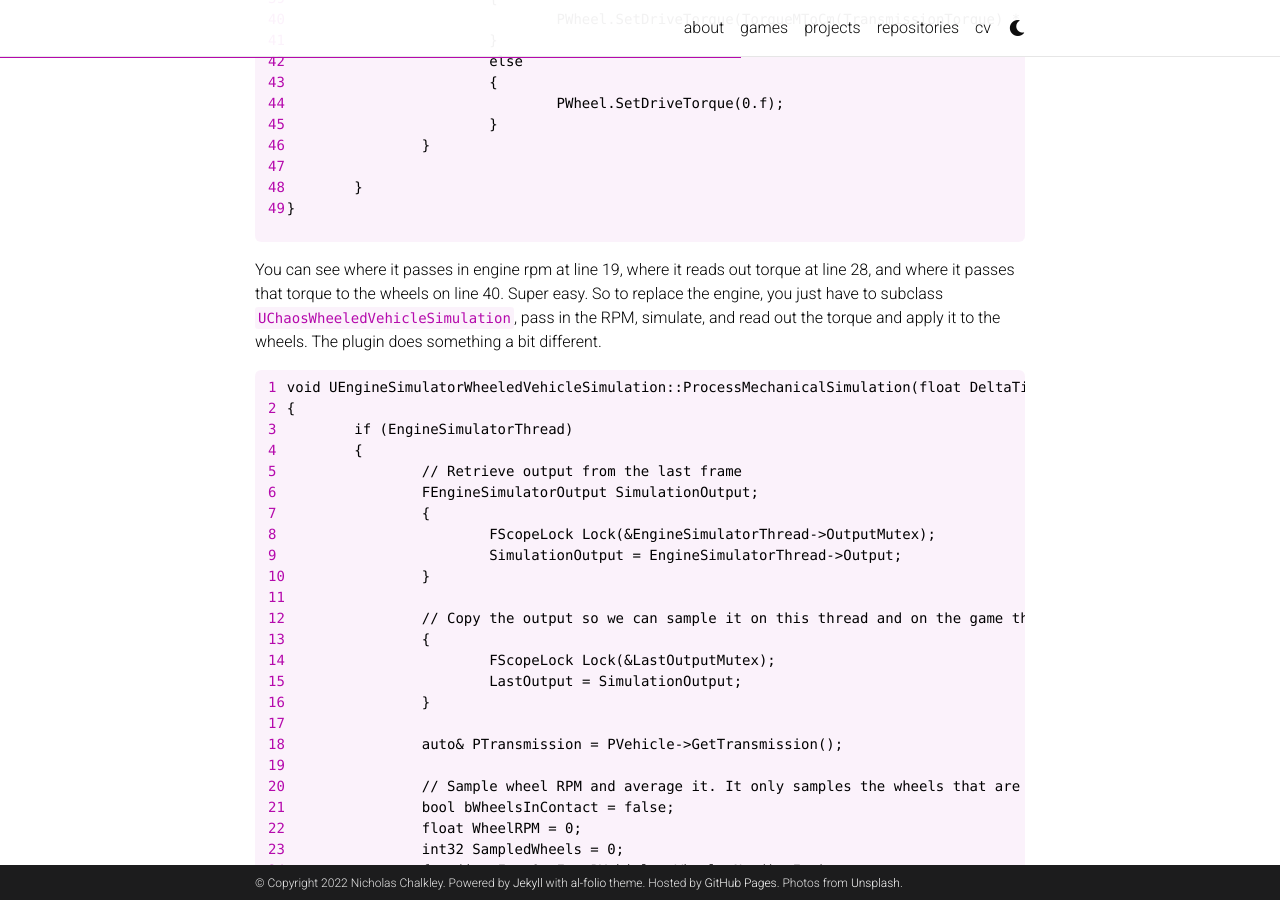
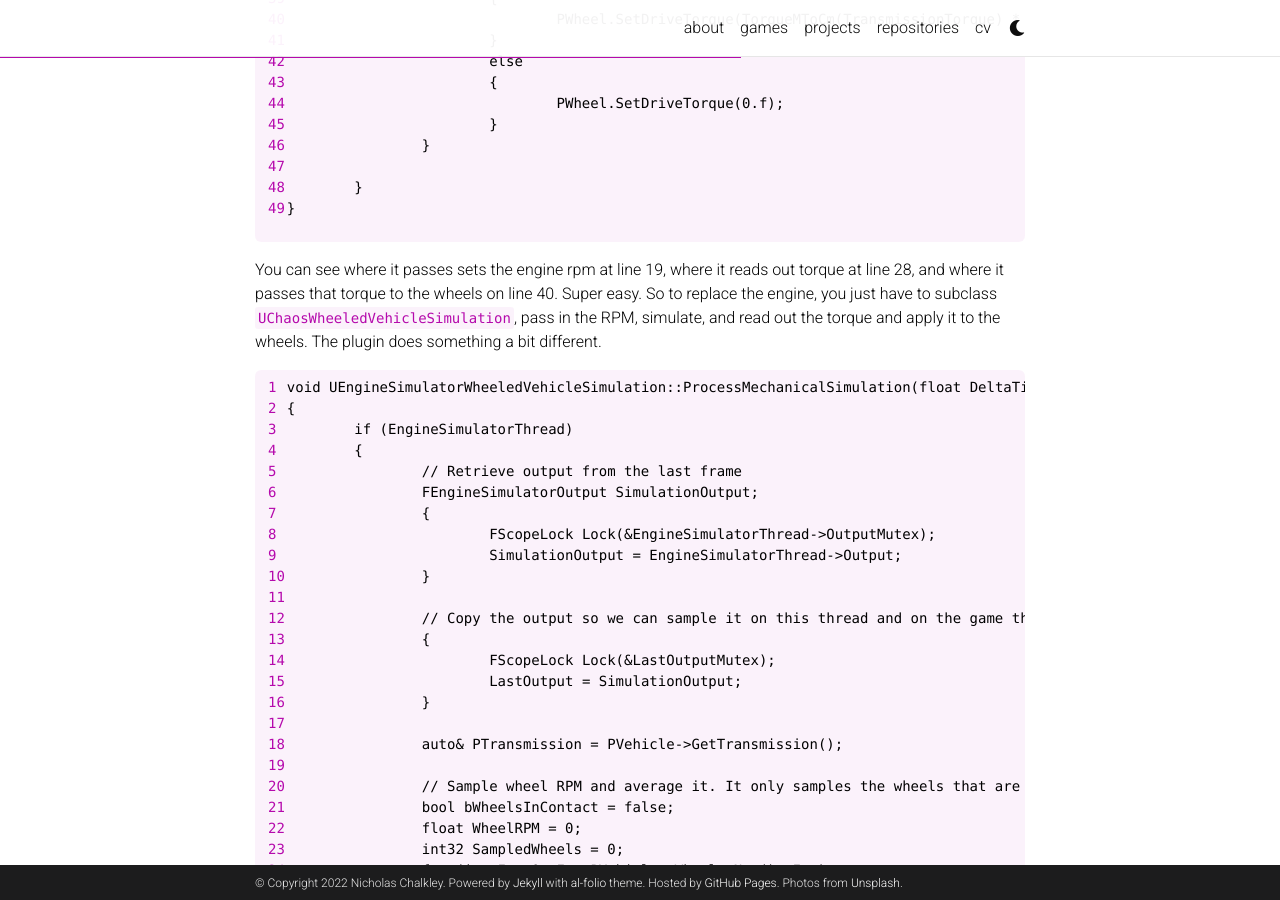
Before and after one commit to nicholas477/nicholas477.github.io, a Jekyll site: the page built from _projects/1_engine-simulator.md, in a window 1280 px wide and 900 px high, scrolled down 2963 px. Built offline with Jekyll 4.4.1, drawn with Linux system fonts in a browser that asks for light colours; comment, search, counter and statistics services are not loaded; a style sheet for code colours, icons or effects is not loaded.

Commit message:
Changing wording a tiny bit

```diff
--- a/_projects/1_engine-simulator.md
+++ b/_projects/1_engine-simulator.md
@@ -89,7 +89,7 @@ void UChaosWheeledVehicleSimulation::ProcessMechanicalSimulation(float DeltaTime
 }
 {% endhighlight %}
 
-You can see where it passes in engine rpm at line 19, where it reads out torque at line 28, and where it passes that torque to the wheels on line 40. Super easy. So to replace the engine, you just have to subclass `UChaosWheeledVehicleSimulation`, pass in the RPM, simulate, and read out the torque and apply it to the wheels. The plugin does something a bit different.
+You can see where it passes sets the engine rpm at line 19, where it reads out torque at line 28, and where it passes that torque to the wheels on line 40. Super easy. So to replace the engine, you just have to subclass `UChaosWheeledVehicleSimulation`, pass in the RPM, simulate, and read out the torque and apply it to the wheels. The plugin does something a bit different.
 
 {% highlight c++ linenos %}
 void UEngineSimulatorWheeledVehicleSimulation::ProcessMechanicalSimulation(float DeltaTime)
```
